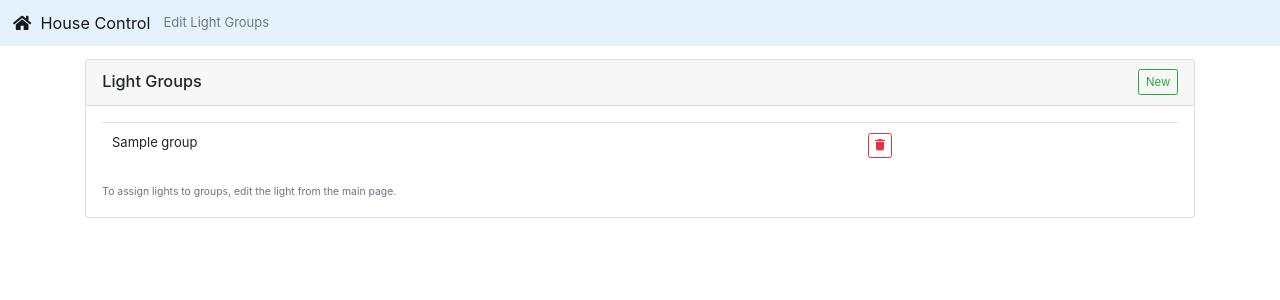
After one commit to rspencer01/house-control, a Flask app: page /manage_groups in a window 1280 px wide. The commit adds this page. Shown: the top 300 px of the page. Run offline with Flask 2, Linux system fonts and the light colour scheme; tables that the repository leaves empty hold one stand-in row (values such as "Sample post"); parts of the project's set-up code (start-up, migrations or seed data) failed here and were passed over; some libraries are stand-ins or nearby versions.

Commit message:
Quick and dirty groups for lights

```diff
--- a/house_server/__init__.py
+++ b/house_server/__init__.py
@@ -39,6 +39,9 @@ def create_application(test_config=None):
     application.secret_key = "laekdfjlkajsfpwiejr1oj3204-1044"
     application.config["SQLALCHEMY_DATABASE_URI"] = configuration["database"]
     application.config["SQLALCHEMY_TRACK_MODIFICATIONS"] = False
+    application.config["SQLALCHEMY_ECHO"] = configuration[
+        "SQLALCHEMY_ECHO"
+    ] if "SQLALCHEMY_ECHO" in configuration else False
 
     db.init_app(application)
 
@@ -66,6 +69,7 @@ def create_application(test_config=None):
         return render_template(
             "index.html",
             data=open("/tmp/data").read(),
+            groups=LightGroup.query.all(),
             lights=Light.query.all(),
             schedules=Schedule.query.all(),
             last_modified=os.path.getmtime("/tmp/data"),
@@ -80,9 +84,17 @@ def create_application(test_config=None):
             return redirect(url_for("index"))
 
         if request.method == "GET":
-            return render_template("edit_light.html", light=light)
+            return render_template(
+                "edit_light.html", light=light, groups=LightGroup.query.all()
+            )
 
         if request.method == "POST":
+            if request.form["group"] == "None":
+                light.group = None
+            else:
+                light.group = LightGroup.query.filter_by(
+                    id=request.form["group"]
+                ).first()
             light.name = request.form["name"]
             db.session.commit()
             flash('Updated light "%s"' % light.name, "success")
@@ -201,6 +213,42 @@ def create_application(test_config=None):
         flash("Created new schedule", "success")
         return str(schedule.id)
 
+    @application.route("/new_group", methods=["POST"])
+    @auth.login_required
+    def new_group():
+        group = LightGroup(name="New Group")
+        db.session.add(group)
+        db.session.commit()
+        flash("Created new light group", "success")
+        return redirect(url_for("manage_groups"))
+
+    @application.route("/delete_group/<group_id>", methods=["POST"])
+    @auth.login_required
+    def delete_group(group_id):
+        group = LightGroup.query.filter_by(id=group_id).first()
+        db.session.delete(group)
+        db.session.commit()
+        flash("Deleted light group", "success")
+        return redirect(url_for("manage_groups"))
+
+    @application.route("/manage_groups")
+    @auth.login_required
+    def manage_groups():
+        return render_template("edit_groups.html", groups=LightGroup.query.all())
+
+    @application.route("/edit_group/<group_id>", methods=["GET", "POST"])
+    @auth.login_required
+    def edit_group(group_id):
+        group = LightGroup.query.filter_by(id=group_id).first()
+        if request.method == "POST":
+            group.name = request.form["name"]
+            db.session.commit()
+            flash('Updated group "%s"' % group.name, "success")
+            return redirect(url_for("manage_groups"))
+
+        else:
+            return render_template("edit_group.html", group=group)
+
     @application.route("/delete_schedule/<schedule_id>", methods=["POST"])
     @auth.login_required
     def delete_schedule(schedule_id):
--- /dev/null
+++ b/house_server/templates/edit_groups.html
@@ -0,0 +1,40 @@
+{% extends "layout.html" %}
+
+{% block heading %}
+Edit Light Groups
+{% endblock %}
+
+{% block content %}
+<div class="card-deck">
+  <div class="card">
+    <h5 class="card-header">
+      Light Groups
+      <form method="POST" action="{{ url_for('new_group') }}" style="display:inline;">
+        <button class="btn btn-outline-success btn-sm float-right">New</button>
+      </form>
+    </h5>
+    <div class="card-body">
+      <table class="table">
+        <tbody>
+          {% for group in groups %}
+            <tr>
+              <td class="clickable-link" data-href="{{ url_for('edit_group', group_id=group.id) }}">
+                {{ group.name}}
+              </td>
+              <td style="vertical-align:middle;">
+                <form method="POST" action="{{ url_for('delete_group', group_id=group.id) }}">
+                  <button class="btn btn-sm btn-outline-danger"> <i class="fas fa-trash"></i></button>
+                </form>
+              </td>
+            </tr>
+          {% endfor %}
+        </tbody>
+      </table>
+      <p class="card-text"><small class="text-muted">To assign lights to groups, edit the light from the main page.</small></p>
+    </div>
+  </div>
+</div>
+{% endblock %}
+
+{% block scripts %}
+{% endblock %}
--- a/house_server/templates/index.html
+++ b/house_server/templates/index.html
@@ -28,7 +28,7 @@ Overview
           {% endfor %}
         </tbody>
       </table>
-      <p class="card-text"><small class="text-muted">Tap on a light name to edit the light and on the switch to toggle it.</small></p>
+      <p class="card-text"><small class="text-muted">Tap on a light name to edit the light and on the switch to toggle it.  Manage groups <a href="{{ url_for('manage_groups') }}">here.</a></small></p>
     </div>
   </div>
 
@@ -46,7 +46,7 @@ Overview
   <div class="card">
     <h5 class="card-header">Schedules
       {% if schedules != [] %}
-      <button class="btn btn-outline-secondary btn-sm float-right" id="new-schedule" style="margin-right:5px;">New</button>
+      <button class="btn btn-outline-success btn-sm float-right" id="new-schedule" style="margin-right:5px;">New</button>
       {% endif %}
     </h5>
     <div class="card-body">
```
Also changed, not shown: house_server/Model.py (+12 -0 lines), house_server/templates/edit_group.html (added, +32 -0 lines), house_server/templates/edit_light.html (+14 -0 lines).
